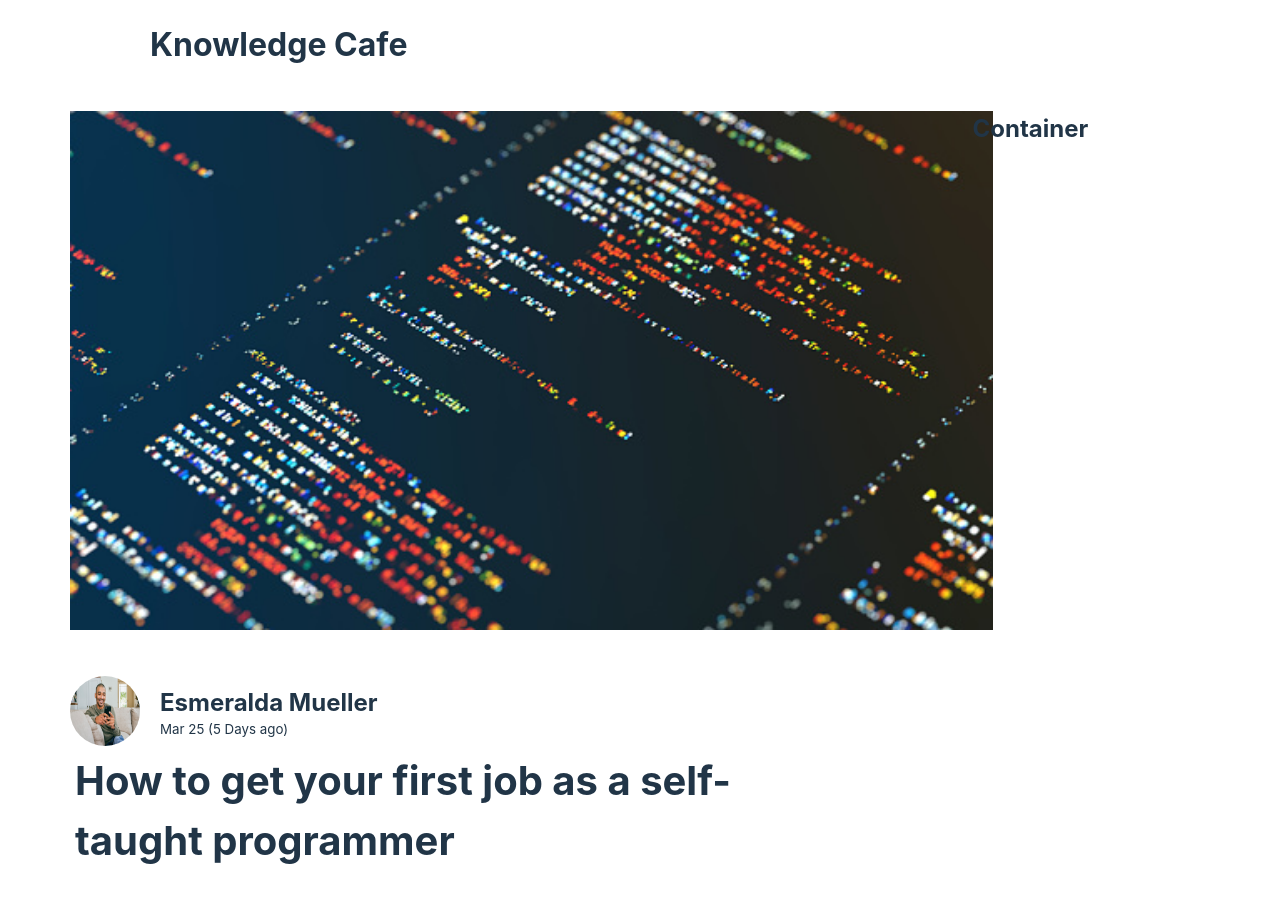
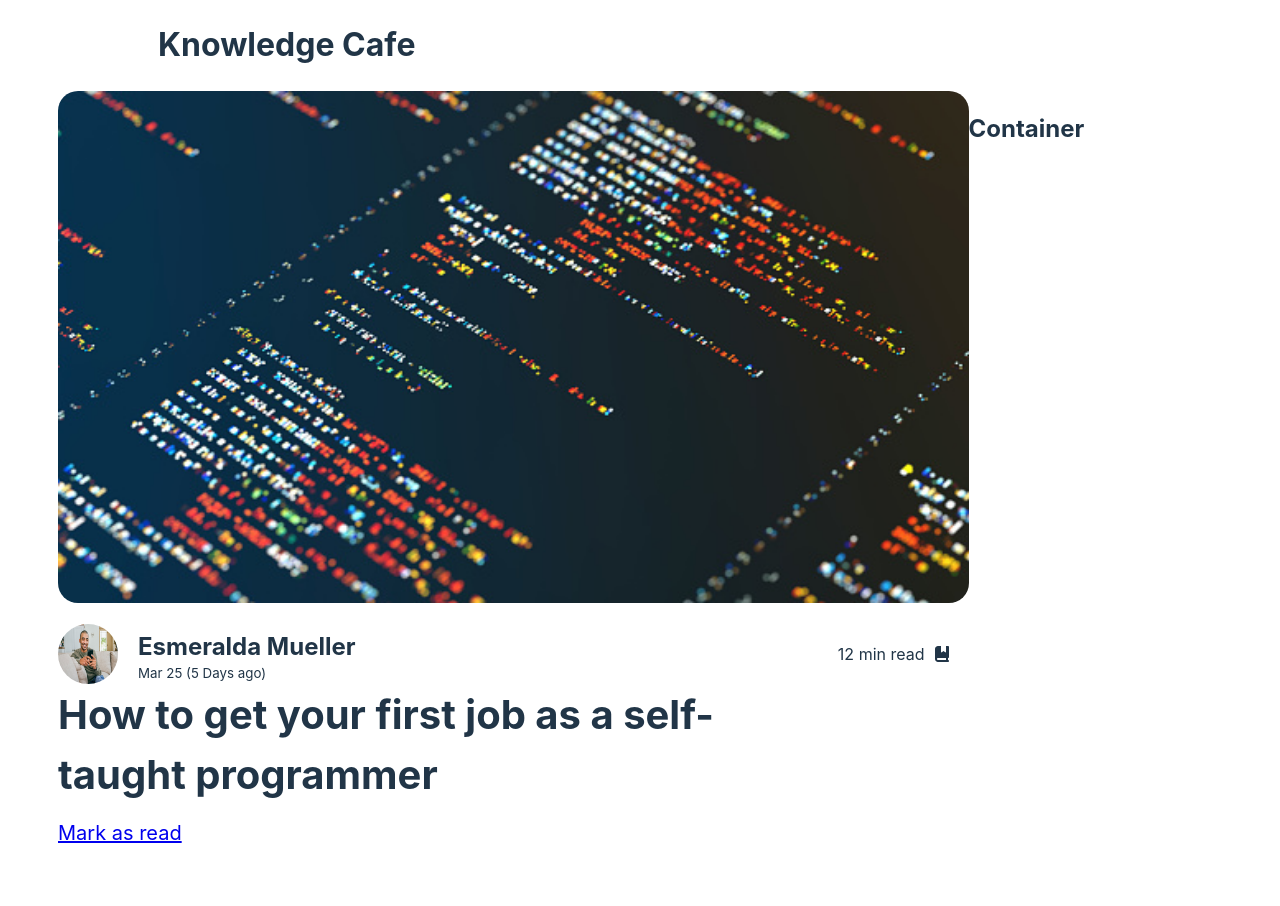
Before and after one commit to jahirul94/knowledge-cafe, a React (Vite) app: page / in a window 1280 px wide. Shown: the top 906 px of the page. Built offline with nearby package versions, Linux system fonts and the light colour scheme.

Commit message:
added fontawesome

```diff
--- a/package.json
+++ b/package.json
@@ -9,6 +9,9 @@
     "preview": "vite preview"
   },
   "dependencies": {
+    "@fortawesome/fontawesome-svg-core": "^6.4.0",
+    "@fortawesome/free-solid-svg-icons": "^6.4.0",
+    "@fortawesome/react-fontawesome": "^0.2.0",
     "react": "^18.2.0",
     "react-dom": "^18.2.0"
   },
--- a/src/App.css
+++ b/src/App.css
@@ -1,5 +1,7 @@
 #root {
    margin-left: 50px;
+   margin-top: 0;
+   padding-top: 0;
 }
 
 .logo {
--- a/src/component/SingleCards/SingleCards.css
+++ b/src/component/SingleCards/SingleCards.css
@@ -1,13 +1,26 @@
 .single-Cards img{
     width: 100%;
-    padding: 20px;
+    border-radius: 20px;
+
 }
 .user-id img{
-    height: 70px;
-    width: 70px;
+    height: 60px;
+    width: 60px;
     border-radius: 50%;
+    margin-right: 20px;
 }
-
+.user-details{
+    display: flex;
+    justify-content: space-between;
+}
+.bookmark{
+    display: flex;
+    align-items: center;
+    padding-right: 20px;
+}
+.bookmark p{
+    margin-right: 10px;
+}
 .user-id{
     display: flex;
    align-items: center;
@@ -18,7 +31,11 @@
 }
 
 .text{
-     margin-left: 25px;
      font-size: 40px;
      margin-top: -15px;
 }
+.markAsLink{
+    margin-bottom: 60px;
+    margin-top: -20px;
+    font-size: 20px;
+}
--- a/src/component/SingleCards/SingleCards.jsx
+++ b/src/component/SingleCards/SingleCards.jsx
@@ -1,12 +1,15 @@
 import React from 'react';
+import { FontAwesomeIcon } from '@fortawesome/react-fontawesome'
+import { faBookBookmark, faCoffee } from '@fortawesome/free-solid-svg-icons'
 import './SingleCards.css'
 
 const SingleCards = ({user}) => {
-    const {img , user_picture , name , last_seen} = user ;
+    const {img , user_picture , name , last_seen , read} = user ;
     console.log(user)
     return (
         <div className='single-Cards'>
               <img src={img} alt="" />
+               <div className='user-details'>
                     <div className='user-id'>
                         <img src={user_picture} alt="" />
                         <div className='user'>
@@ -14,7 +17,15 @@ const SingleCards = ({user}) => {
                             <p><small>{last_seen}</small></p>
                         </div>
                     </div>
+                    <div className='bookmark'>
+                        <p>{read}</p>
+                        <FontAwesomeIcon icon={faBookBookmark} />
+                    </div>
+               </div>
               <h2 className='text'>How to get your first job as a self- <br/> taught programmer</h2>
+            <div className='markAsLink'>
+                 <a href="./mark">Mark as read</a>
+            </div>
         </div>
     );
 };
--- a/src/index.css
+++ b/src/index.css
@@ -12,23 +12,6 @@
   -webkit-font-smoothing: antialiased;
   -moz-osx-font-smoothing: grayscale;
   -webkit-text-size-adjust: 100%;
-}
-
-a {
-  font-weight: 500;
-  color: #646cff;
-  text-decoration: inherit;
-}
-a:hover {
-  color: #535bf2;
-}
-
-body {
-  margin: 0;
-  /* display: flex; */
-  /* place-items: center; */
-  /* min-width: 320px; */
-  min-height: 100vh;
 }
 
 
```
Also changed, not shown: 1 other file (tests, documents, lock files or other folders). Lines whose indentation alone changed are shown as unchanged.
